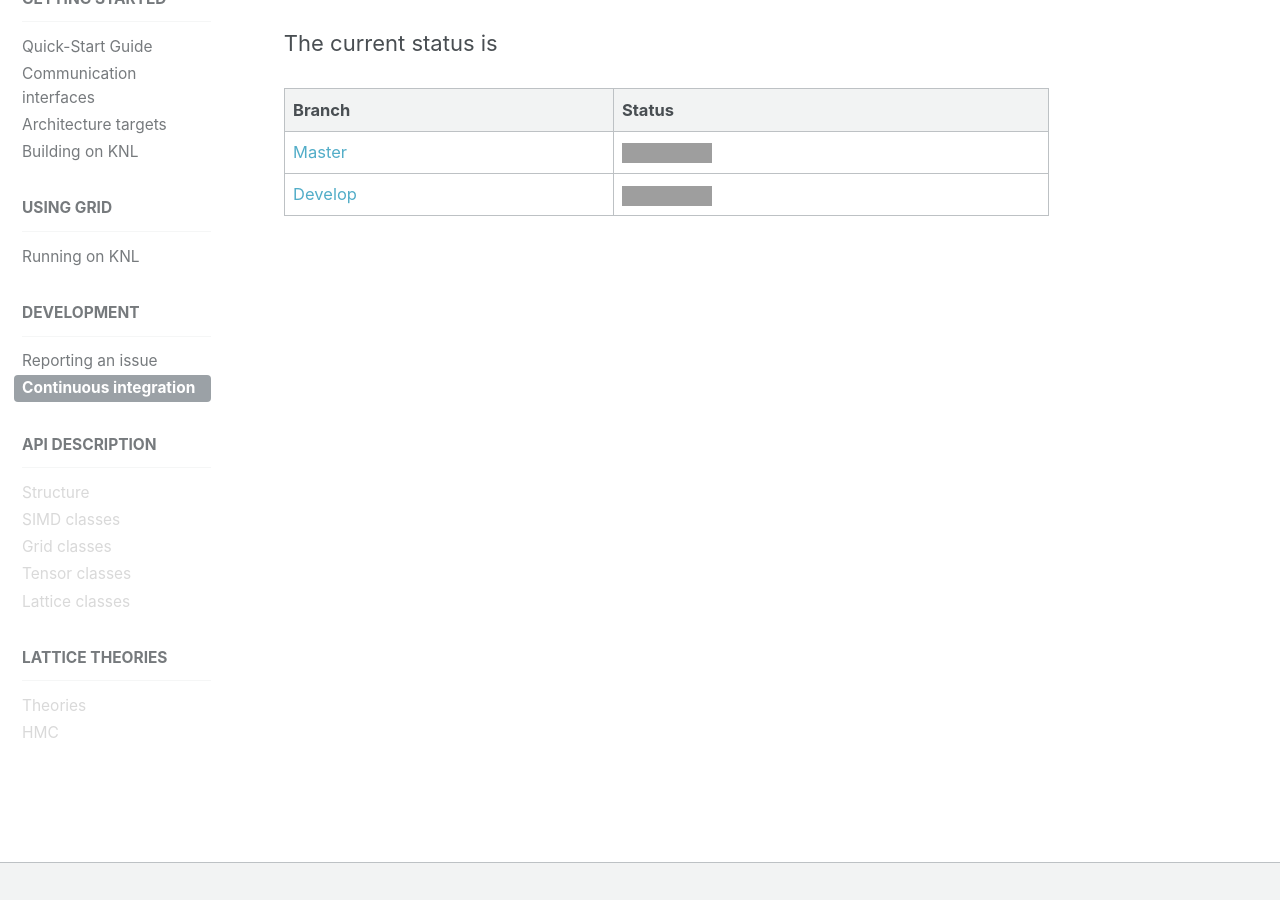
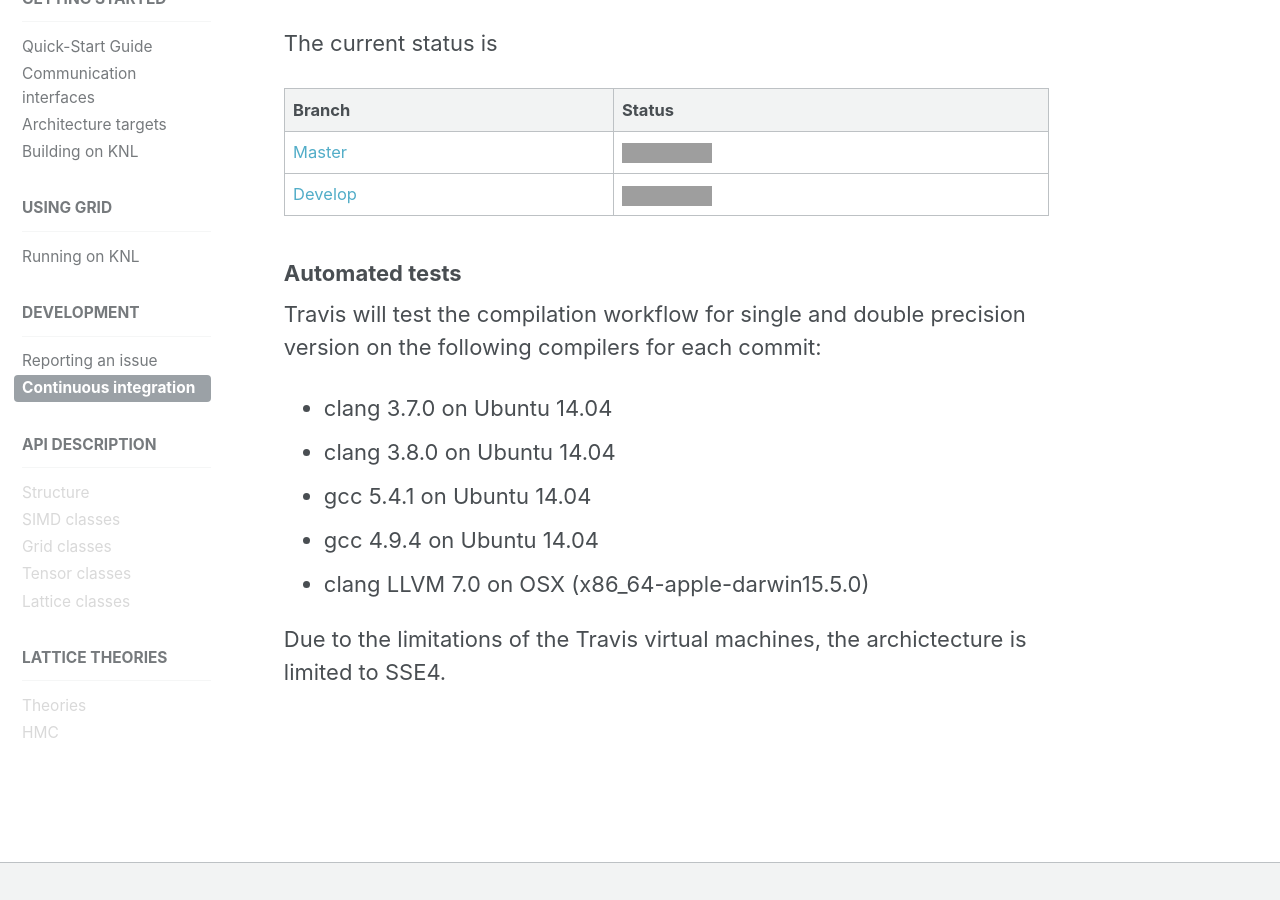
Before and after one commit to paboyle/Grid, a Jekyll site: the page built from _pages/docs/travis.md, in a window 1280 px wide and 900 px high, scrolled down 473 px. Built offline with Jekyll 4.4.1, drawn with Linux system fonts in a browser that asks for light colours; grey boxes are pictures that could not be loaded.

Commit message:
Adding images and more comment on Travis

```diff
--- a/_pages/docs/travis.md
+++ b/_pages/docs/travis.md
@@ -21,4 +21,18 @@ The current status is
 | [Master](https://travis-ci.org/paboyle/Grid)       |  [![Build Status](https://travis-ci.org/paboyle/Grid.svg?branch=master)](https://travis-ci.org/paboyle/Grid) |
 | [Develop](https://travis-ci.org/paboyle/Grid)       | [![Build Status](https://travis-ci.org/paboyle/Grid.svg?branch=develop)](https://travis-ci.org/paboyle/Grid) |
 
+
+### Automated tests
+
+Travis will test the compilation workflow for single and double precision version on the following compilers for each commit:
+
+ - clang 3.7.0 on Ubuntu 14.04
+ - clang 3.8.0 on Ubuntu 14.04
+ - gcc 5.4.1 on Ubuntu 14.04
+ - gcc 4.9.4 on Ubuntu 14.04
+ - clang LLVM 7.0 on OSX (x86_64-apple-darwin15.5.0)
+
+Due to the limitations of the Travis virtual machines, the archictecture is limited to SSE4.
+
+
 {% include paginator.html %}
--- a/index.html
+++ b/index.html
@@ -7,6 +7,7 @@ excerpt: "Data parallel C++ mathematical object library."
 permalink: /
 header:
   overlay_color: "#5DADE2"
+  overlay_image: header_bg.jpg
 intro:
   - excerpt: 'Get notified when we add new stuff &nbsp; [<i class="fa fa-github"></i> watch project](https://github.com/paboyle/Grid/subscription){: .btn .btn--info}'
 downloads:
```
Also changed, not shown: images/header_bg.jpg (added), images/header_bg_2.png (added), images/header_bg_3.jpg (added), images/header_bg_4.jpg (added), images/header_bg_small.png (added).
